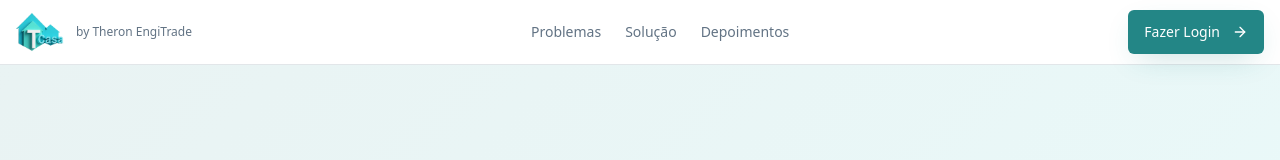
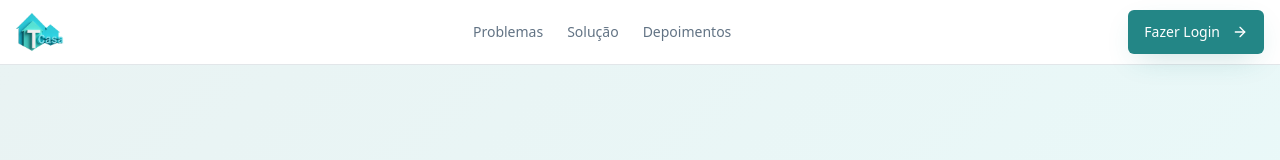
Before and after one commit to theronengitrade/t-casa-ao-43-66, a React (Vite) app: page / in a window 1280 px wide. Shown: the top 160 px of the page. Built offline with nearby package versions, Linux system fonts and the light colour scheme; no server answers; the database is empty.

Commit message:
Visual edit in Lovable

```diff
--- a/src/components/LandingPage.tsx
+++ b/src/components/LandingPage.tsx
@@ -121,7 +121,7 @@ const LandingPage = ({
             <img src={tcasaLogo} alt="T-Casa by Theron Engitrade" className="h-8 w-8 sm:h-10 sm:w-10 md:h-12 md:w-12 object-contain flex-shrink-0" />
             <div className="flex flex-col">
 
-              <span className="hidden sm:block text-xs text-muted-foreground">by Theron EngiTrade</span>
+
             </div>
           </div>
 
```
